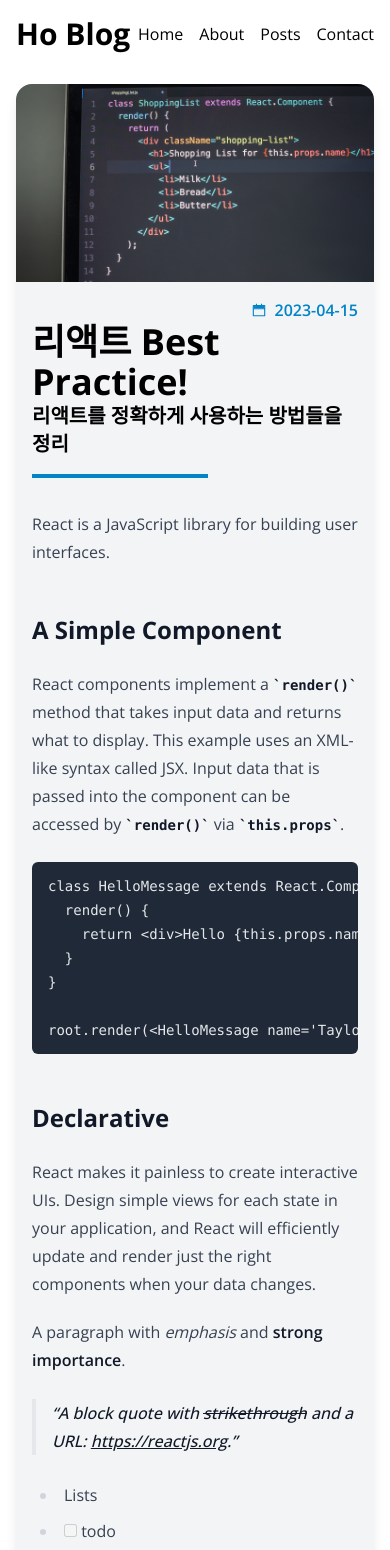
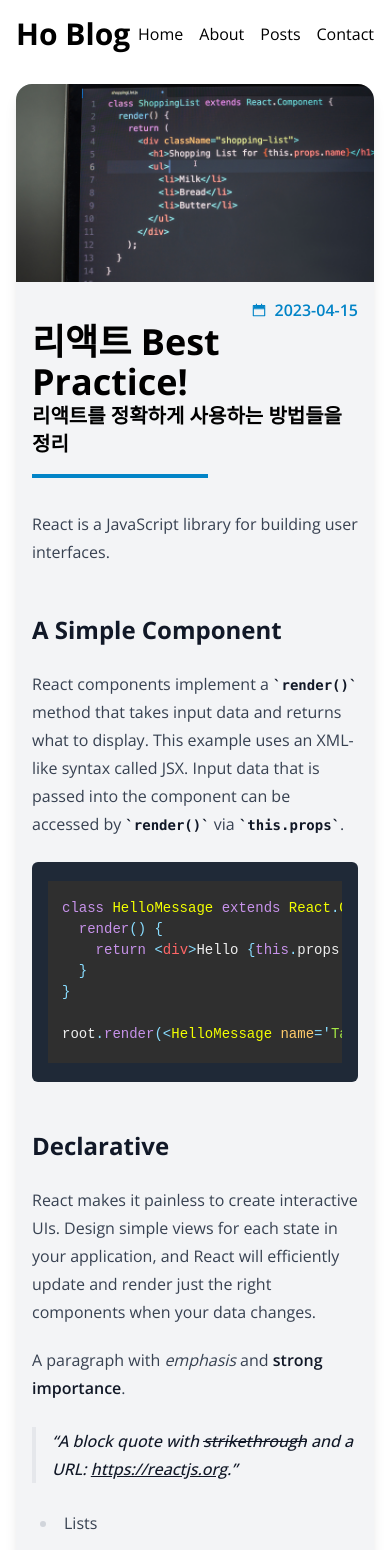
Before and after one commit to limhoooo/nextjs-blog, a Next.js app: page /posts/best-react-practices in a window 390 px wide. Shown: the top 1550 px of the page. Built offline with nearby package versions, Linux system fonts and the light colour scheme.

Commit message:
포스트 하단 이전 다음 블로그 버튼 추가

```diff
--- a/next.config.js
+++ b/next.config.js
@@ -1,4 +1,18 @@
 /** @type {import('next').NextConfig} */
-const nextConfig = {}
+const nextConfig = {
+  experimental: {
+    appDir: true,
+  },
+  images: {
+    remotePatterns: [
+      {
+        protocol: "https",
+        hostname: "images.unsplash.com",
+        port: "",
+        pathname: "/**",
+      },
+    ],
+  },
+};
 
-module.exports = nextConfig
+module.exports = nextConfig;
--- a/package.json
+++ b/package.json
@@ -9,12 +9,14 @@
     "lint": "next lint"
   },
   "dependencies": {
+    "@types/react-syntax-highlighter": "^15.5.9",
     "next": "13.5.6",
     "react": "^18",
     "react-dom": "^18",
     "react-icons": "^4.11.0",
     "react-markdown": "^9.0.0",
     "react-multi-carousel": "^2.8.4",
+    "react-syntax-highlighter": "^15.5.0",
     "remark-gfm": "^4.0.0"
   },
   "devDependencies": {
--- a/src/app/posts/[slug]/page.tsx
+++ b/src/app/posts/[slug]/page.tsx
@@ -1,8 +1,8 @@
-import MarkdownViewer from "@/components/MarkdownViewer";
-import { getAllPosts, getPostData } from "@/service/posts";
+import AdjacentPostCard from "@/components/AdjacentPostCard";
+import PostContent from "@/components/PostContent";
+import { getPostData } from "@/service/posts";
 import Image from "next/image";
 import React from "react";
-import { AiTwotoneCalendar } from "react-icons/ai";
 type Props = {
   params: {
     slug: string;
@@ -15,8 +15,8 @@
 //   }));
 // }
 export default async function PostPage({ params: { slug } }: Props) {
-  const { title, description, date, path, content } = await getPostData(slug);
-
+  const post = await getPostData(slug);
+  const { title, path, next, prev } = post;
   return (
     <article className="rounded-2xl overflow-hidden bg-gray-100 shadow-lg m-4 ">
       <Image
@@ -26,15 +26,10 @@
         width={760}
         height={720}
       />
-      <section className="flex flex-col p-4">
-        <div className="flex items-center self-end text-sky-600">
-          <AiTwotoneCalendar />
-          <p className="font-semibold ml-2">{date.toString()}</p>
-        </div>
-        <h1 className="text-4xl font-bold">{title}</h1>
-        <p className="text-xl font-bold">{description}</p>
-        <div className="w-44 border-2 border-sky-600 mt-4 mb-8"></div>
-        <MarkdownViewer content={content} />
+      <PostContent post={post} />
+      <section className="flex shadow-md">
+        {prev && <AdjacentPostCard post={prev} type="prev" />}
+        {next && <AdjacentPostCard post={next} type="next" />}
       </section>
     </article>
   );
--- /dev/null
+++ b/src/components/AdjacentPostCard.tsx
@@ -0,0 +1,35 @@
+import { Post } from "@/service/posts";
+import Image from "next/image";
+import Link from "next/link";
+import { FaArrowLeft, FaArrowRight } from "react-icons/fa";
+import React from "react";
+type Props = {
+  post: Post;
+  type: "prev" | "next";
+};
+export default function AdjacentPostCard({
+  post: { path, title, description },
+  type,
+}: Props) {
+  const ICON_CLASS =
+    "text-5xl m-4 text-yellow-300 transition-all group-hover:text-6xl";
+  return (
+    <Link href={`/posts/${path}`} className="relative w-full bg-black max-h-56">
+      <Image
+        className="w-full opacity-40"
+        src={`/images/posts/${path}.png`}
+        alt={title}
+        width={150}
+        height={100}
+      />
+      <div className="group absolute top-1/2 left-1/2 -translate-x-1/2 -translate-y-1/2 w-full flex justify-around items-center text-white px-8">
+        {type === "prev" && <FaArrowLeft className={ICON_CLASS} />}
+        <div className="w-full text-center">
+          <h3 className="text-3xl font-bold">{title}</h3>
+          <p className="font-bold">{description}</p>
+        </div>
+        {type === "next" && <FaArrowRight className={ICON_CLASS} />}
+      </div>
+    </Link>
+  );
+}
--- a/src/components/FilterablePost.tsx
+++ b/src/components/FilterablePost.tsx
@@ -1,11 +1,11 @@
 "use client";
-import { TypePost } from "@/service/posts";
+import { Post } from "@/service/posts";
 import React, { useState } from "react";
 import PostsGrid from "./PostsGrid";
 import Categoires from "./Categories";
 
 type Props = {
-  posts: TypePost[];
+  posts: Post[];
   categories: string[];
   children: React.ReactNode;
 };
--- a/src/components/MarkdownViewer.tsx
+++ b/src/components/MarkdownViewer.tsx
@@ -1,10 +1,46 @@
-import React from "react";
-import ReactMarkdown from "react-markdown";
+"use client";
+
+import ReactMarkDown from "react-markdown";
 import remarkGfm from "remark-gfm";
+import { Prism as SyntaxHighlighter } from "react-syntax-highlighter";
+import { materialDark } from "react-syntax-highlighter/dist/esm/styles/prism";
+import Image from "next/image";
 export default function MarkdownViewer({ content }: { content: string }) {
   return (
-    <ReactMarkdown className="prose lg:prose-xl" remarkPlugins={[remarkGfm]}>
+    <ReactMarkDown
+      className="prose lg:prose-xl max-w-none"
+      remarkPlugins={[remarkGfm]}
+      components={{
+        code(props) {
+          const { ref, children, className, node, ...rest } = props;
+          const match = /language-(\w+)/.exec(className || "");
+          return match ? (
+            <SyntaxHighlighter
+              language={match[1]}
+              PreTag="div"
+              {...rest}
+              style={materialDark}
+            >
+              {String(children).replace(/\n$/, "")}
+            </SyntaxHighlighter>
+          ) : (
+            <code {...rest} className={className}>
+              {children}
+            </code>
+          );
+        },
+        img: (image) => (
+          <Image
+            className="w-full max-h-60 object-cover"
+            src={image.src || ""}
+            alt={image.alt || ""}
+            width={500}
+            height={350}
+          />
+        ),
+      }}
+    >
       {content}
-    </ReactMarkdown>
+    </ReactMarkDown>
   );
 }
--- a/src/components/PostCard.tsx
+++ b/src/components/PostCard.tsx
@@ -1,10 +1,10 @@
-import { TypePost } from "@/service/posts";
+import { Post } from "@/service/posts";
 import Image from "next/image";
 import Link from "next/link";
 import React from "react";
 
 type Props = {
-  post: TypePost;
+  post: Post;
 };
 export default function PostCard({
   post: { title, description, date, category, path },
--- /dev/null
+++ b/src/components/PostContent.tsx
@@ -0,0 +1,21 @@
+import React from "react";
+import MarkdownViewer from "@/components/MarkdownViewer";
+import { AiTwotoneCalendar } from "react-icons/ai";
+import { PostData } from "@/service/posts";
+
+export default function PostContent({ post }: { post: PostData }) {
+  const { title, description, date, content } = post;
+
+  return (
+    <section className="flex flex-col p-4">
+      <div className="flex items-center self-end text-sky-600">
+        <AiTwotoneCalendar />
+        <p className="font-semibold ml-2">{date.toString()}</p>
+      </div>
+      <h1 className="text-4xl font-bold">{title}</h1>
+      <p className="text-xl font-bold">{description}</p>
+      <div className="w-44 border-2 border-sky-600 mt-4 mb-8"></div>
+      <MarkdownViewer content={content} />
+    </section>
+  );
+}
--- a/src/components/PostsGrid.tsx
+++ b/src/components/PostsGrid.tsx
@@ -1,8 +1,8 @@
 import React, { useState } from "react";
-import { TypePost } from "@/service/posts";
+import { Post } from "@/service/posts";
 import PostCard from "./PostCard";
 
-export default function PostsGrid({ posts }: { posts: TypePost[] }) {
+export default function PostsGrid({ posts }: { posts: Post[] }) {
   return (
     <ul className="grid gap-4 grid-cols-1 sm:grid-cols-2 md:grid-cols-3 lg:grid-cols-4">
       {posts.map((item) => (
--- a/src/service/posts.ts
+++ b/src/service/posts.ts
@@ -1,7 +1,7 @@
 import path from "path";
 import { promises as fs, readFile } from "fs";
 
-export type TypePost = {
+export type Post = {
   title: string;
   description: string;
   date: string;
@@ -10,33 +10,40 @@
   featured: boolean;
 };
 
-export type PostData = TypePost & { content: string };
+export type PostData = Post & {
+  content: string;
+  next: Post | null;
+  prev: Post | null;
+};
 
-export async function getFeaturedPosts(): Promise<TypePost[]> {
+export async function getFeaturedPosts(): Promise<Post[]> {
   return getAllPosts().then((posts) => posts.filter((post) => post.featured));
 }
-export async function getNonFeaturedPosts(): Promise<TypePost[]> {
+export async function getNonFeaturedPosts(): Promise<Post[]> {
   return getAllPosts().then((posts) => posts.filter((post) => !post.featured));
 }
 
-export async function getAllPosts(): Promise<TypePost[]> {
+export async function getAllPosts(): Promise<Post[]> {
   const filePath = path.join(process.cwd(), "data", "posts.json");
   const data = await fs
     .readFile(filePath, "utf-8")
-    .then<TypePost[]>(JSON.parse)
+    .then<Post[]>(JSON.parse)
     .then((posts) => posts.sort((a, b) => (a.date > b.date ? -1 : 1)));
   return data;
 }
 
 export async function getPostData(fileName: string): Promise<PostData> {
   const filePath = path.join(process.cwd(), "data", "posts", `${fileName}.md`);
-  const metadata = await getAllPosts().then((posts) =>
-    posts.find((post) => post.path === fileName)
-  );
-  if (!metadata)
-    throw new Error(`${fileName}에 해당하는 포스트를 찾을 수 없음`);
+  const posts = await getAllPosts();
+  const post = posts.find((post) => post.path === fileName);
+
+  if (!post) throw new Error(`${fileName}에 해당하는 포스트를 찾을 수 없음`);
+
+  const index = posts.indexOf(post);
+  const next = index > 0 ? posts[index - 1] : null;
+  const prev = index < posts.length - 1 ? posts[index + 1] : null;
 
   const content = await fs.readFile(filePath, "utf-8");
 
-  return { ...metadata, content };
+  return { ...post, content, next, prev };
 }
```
Also changed, not shown: 1 other file (tests, documents, lock files or other folders).
